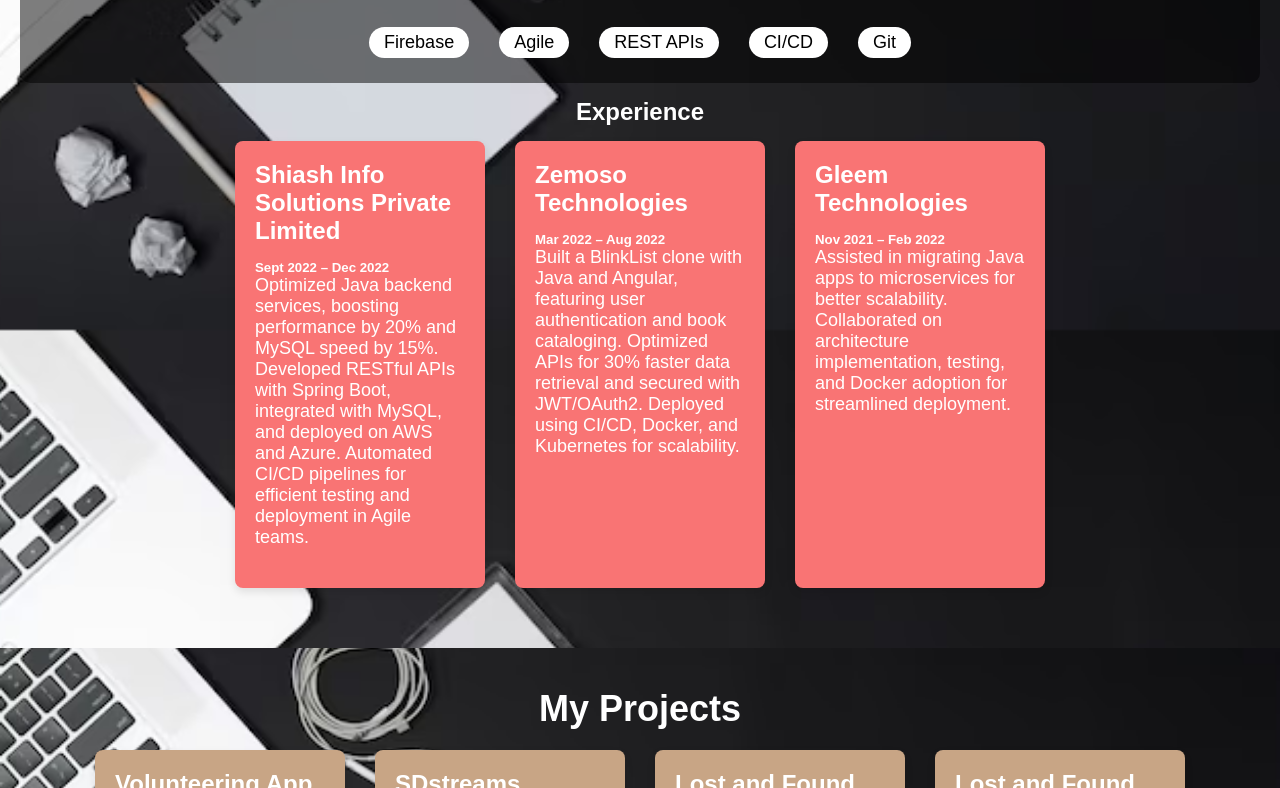
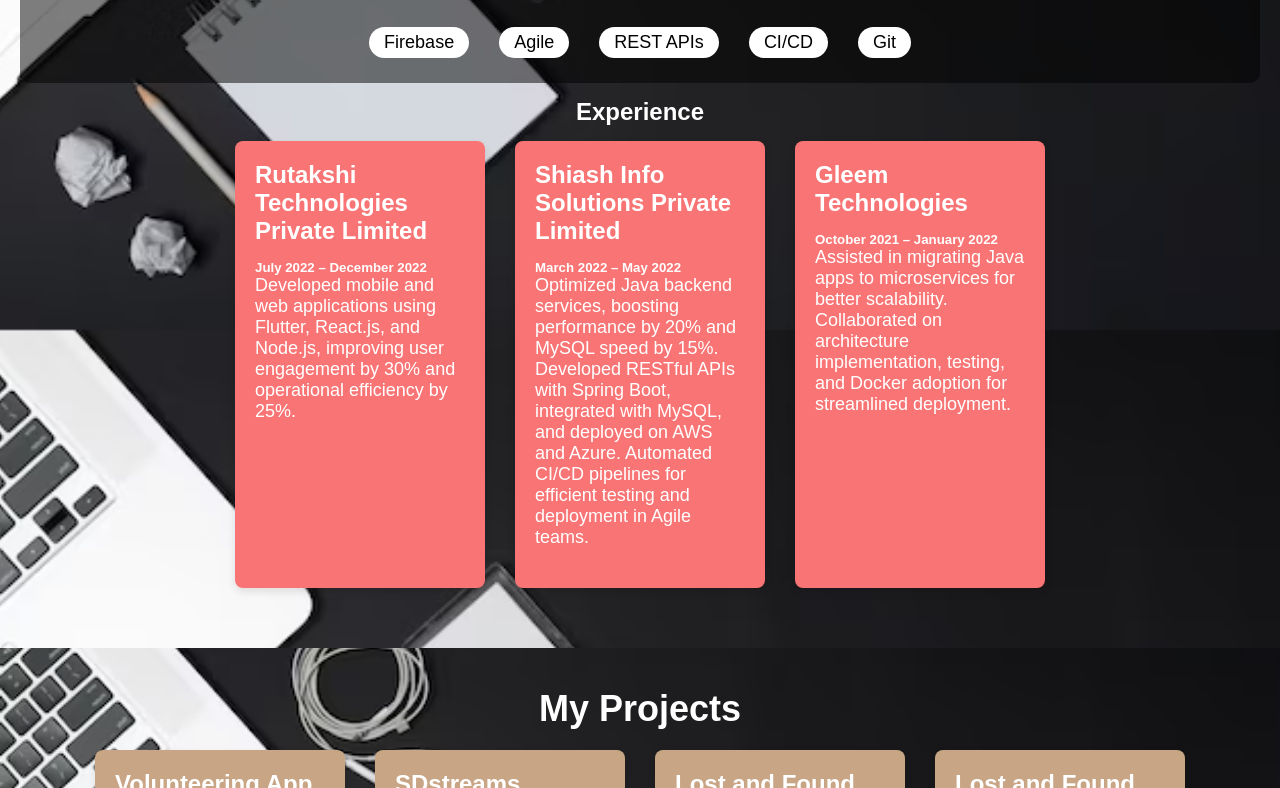
Before and after one commit to shaay333/portfolio-1, a plain HTML site: page index.html in a window 1280 px wide. Shown: the part 728-1516 px from the top of the page. Drawn offline with Linux system fonts and the light colour scheme.

Commit message:
Update index.html

```diff
--- a/index.html
+++ b/index.html
@@ -68,19 +68,19 @@
         <h4>Experience</h4>
         <div class="experience-container">
             <div class="experience-card">
+                <h3>Rutakshi Technologies Private Limited</h3>
+                <h5>July 2022 – December 2022</h5>
+                <p>Developed mobile and web applications using Flutter, React.js, and Node.js, improving user engagement by 30% and operational efficiency by 25%.</p>
+            </div>
+            <div class="experience-card">
                 <h3>Shiash Info Solutions Private Limited</h3>
-                <h5>Sept 2022 – Dec 2022</h5>
+                <h5>March 2022 – May 2022</h5>
                 <p>Optimized Java backend services, boosting performance by 20% and MySQL speed by 15%. Developed RESTful APIs with Spring Boot, integrated with MySQL, and deployed on AWS and Azure. Automated CI/CD pipelines for efficient testing and deployment in Agile teams.</p>
                 <!-- <a href="#" class="project-link">View Project</a> -->
             </div>
             <div class="experience-card">
-                <h3>Zemoso Technologies</h3>
-                <h5>Mar 2022 – Aug 2022</h5>
-                <p>Built a BlinkList clone with Java and Angular, featuring user authentication and book cataloging. Optimized APIs for 30% faster data retrieval and secured with JWT/OAuth2. Deployed using CI/CD, Docker, and Kubernetes for scalability.</p>
-            </div>
-            <div class="experience-card">
                 <h3>Gleem Technologies</h3>
-                <h5>Nov 2021 – Feb 2022</h5>
+                <h5>October 2021 – January 2022</h5>
                 <p>Assisted in migrating Java apps to microservices for better scalability. Collaborated on architecture implementation, testing, and Docker adoption for streamlined deployment.</p>
                 <!-- <a href="#" class="project-link">View Project</a> -->
             </div>
```
